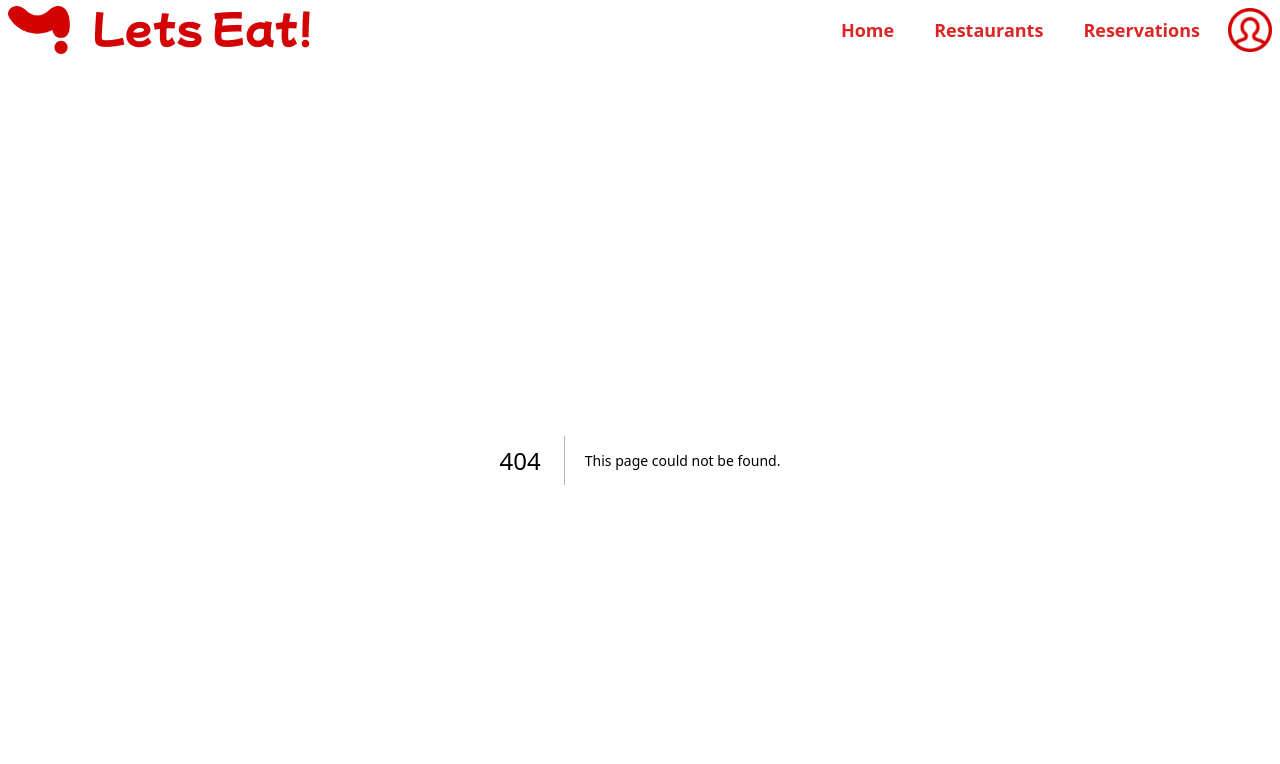
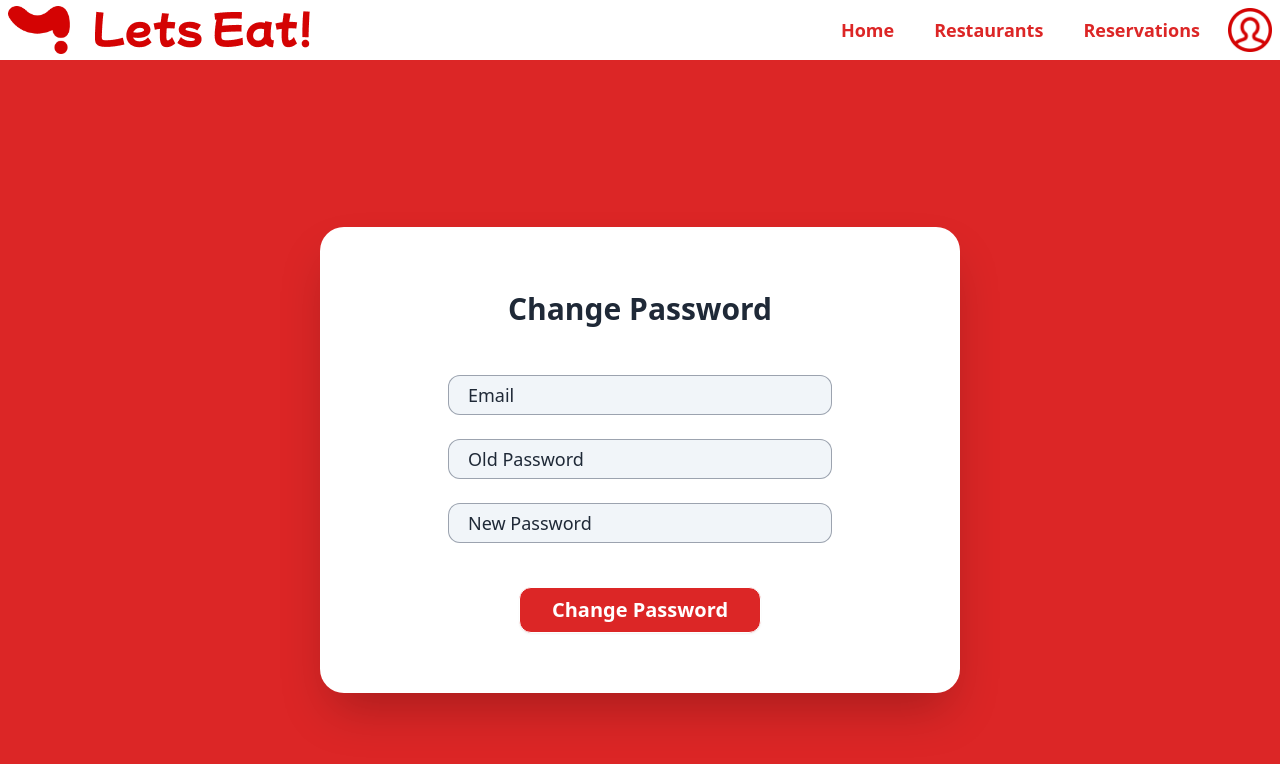
Before and after one commit to 2110503-2564/fe-project-2024-2-backache, a Next.js app: page /user/changepassword in a window 1280 px wide. Before the commit this address had no page. Shown: the top 764 px of the page. Built offline with nearby package versions, Linux system fonts and the light colour scheme.

Commit message:
Add ChangePassword Page

```diff
--- /dev/null
+++ b/src/app/(profileinfo)/user/changepassword/page.tsx
@@ -0,0 +1,9 @@
+import ChangePasswordPage from "@/components/ChangePasswordPage"
+
+export default function Home() {
+    return (
+        <main>
+            <ChangePasswordPage/>
+        </main>
+    )
+}
```
